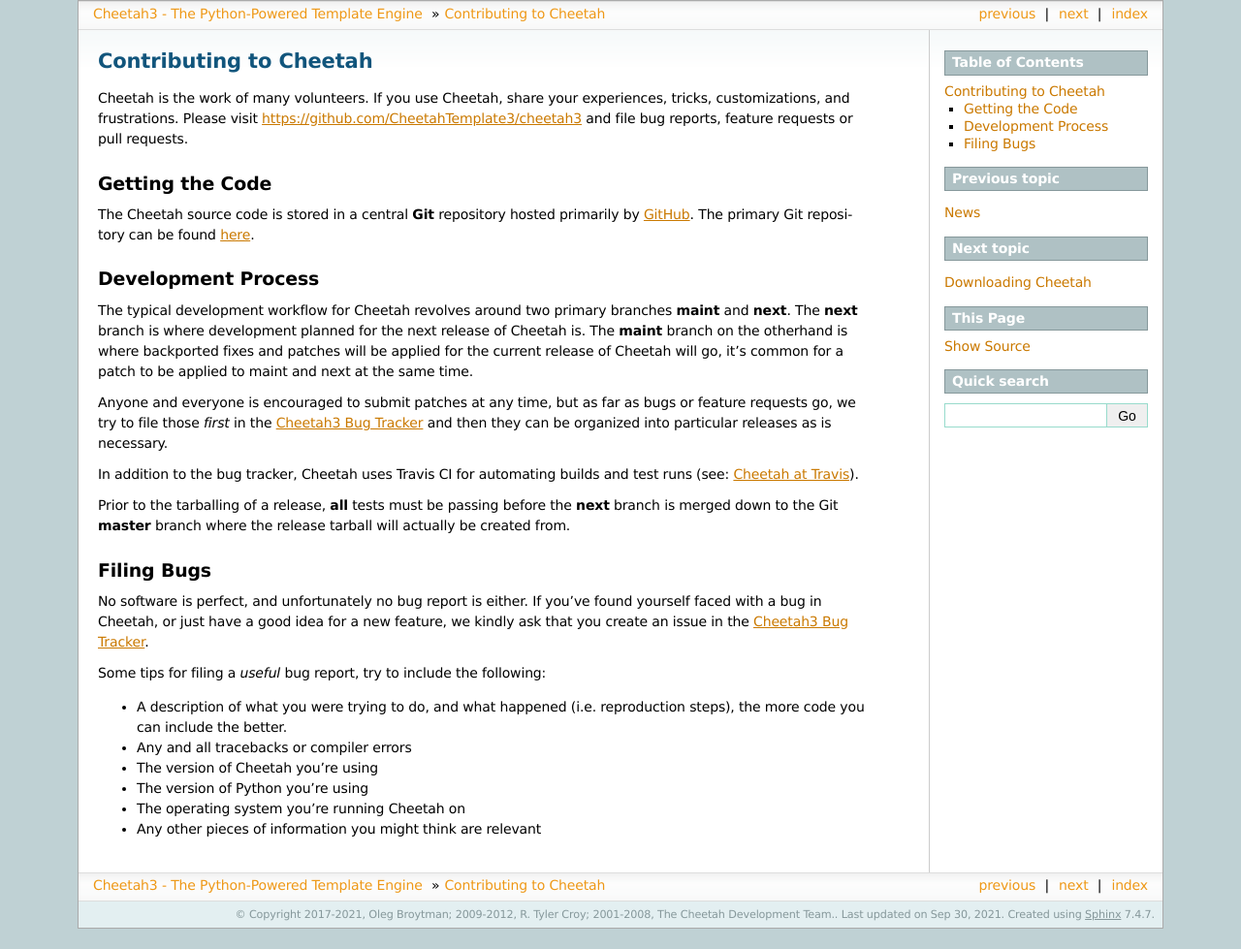
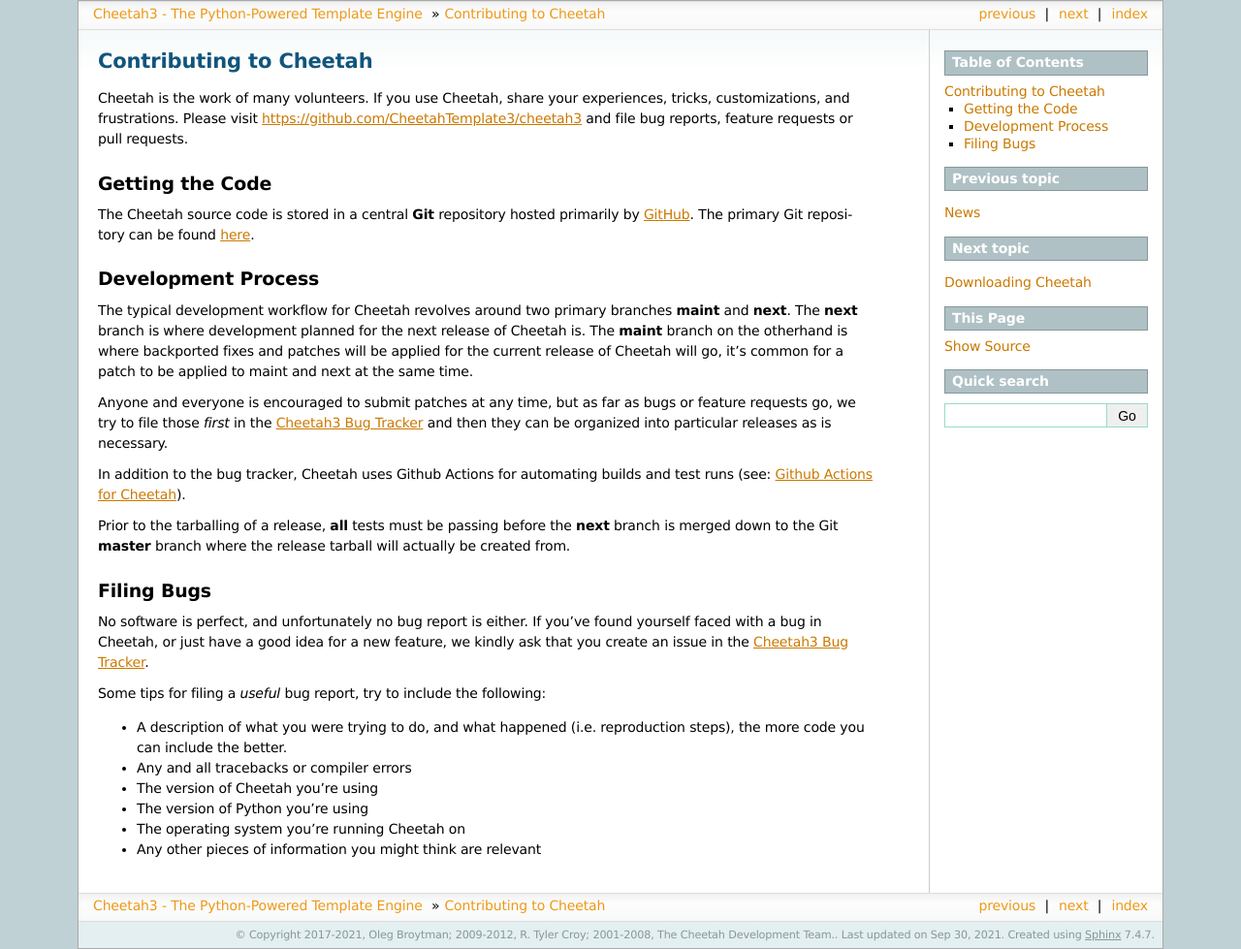
Before and after one commit to CheetahTemplate3/cheetah3, a Sphinx documentation site: the page built from docs/developers.rst, in a window 1280 px wide. Shown: the whole page at 97% size. Built offline with Sphinx 7.4.7, drawn with Linux system fonts in a browser that asks for light colours; pages that are not in the unit, such as notebooks, are missing from menus; before the commit the page ends 958 px from its top, so only the background shows below that.

Commit message:
CI: GitHub Actions

```diff
--- a/docs/developers.rst
+++ b/docs/developers.rst
@@ -27,9 +27,9 @@ Anyone and everyone is encouraged to submit patches at any time, but as far
 as bugs or feature requests go, we try to file those *first* in the `Cheetah3 Bug Tracker <https://github.com/CheetahTemplate3/cheetah3/issues>`_
 and then they can be organized into particular releases as is necessary.
 
-In addition to the bug tracker, Cheetah uses Travis CI for automating builds
-and test runs (see: `Cheetah at Travis
-<https://travis-ci.com/github/CheetahTemplate3/cheetah3>`_).
+In addition to the bug tracker, Cheetah uses Github Actions
+for automating builds and test runs (see: `Github Actions for Cheetah
+<https://github.com/CheetahTemplate3/cheetah3/actions>`_).
 
 Prior to the tarballing of a release, **all** tests must be passing before the
 **next** branch is merged down to the Git **master** branch where the release
--- a/docs/news.rst
+++ b/docs/news.rst
@@ -17,6 +17,8 @@ Tests:
   - Add Python 3.10 to ``tox.ini``.
 
 CI:
+
+  - GitHub Actions.
 
   - Stop testing at Travis CI.
 
```
Also changed, not shown: 1 other file.
